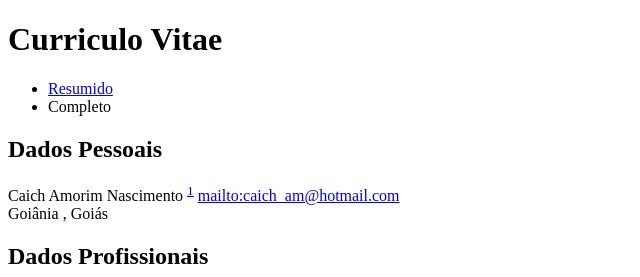
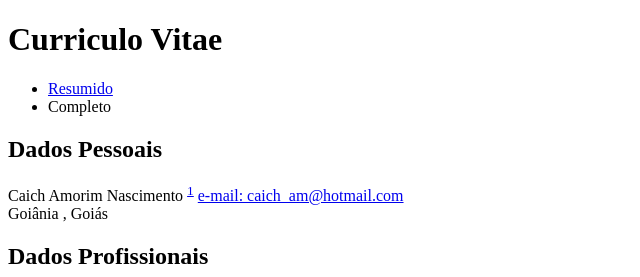
Before and after one commit to Caich23/Caich23.github.io, a plain HTML site: page index.html in a window 1280 px wide. Shown: the top 277 px of the page, 0-640 px from the left. Drawn offline with Linux system fonts and the light colour scheme.

Commit message:
Update index.html

```diff
--- a/index.html
+++ b/index.html
@@ -23,7 +23,7 @@
 				  <span class="family-name">Nascimento</span>
 				<sup><a href="#1-fn" id="fn1" title="veja o rodapé">1</a></sup>
 
-				 <a class="email" href="mailto:caich_am@hotmail.com">mailto:caich_am@hotmail.com</a>
+				 <a class="email" href="mailto:caich_am@hotmail.com">e-mail: caich_am@hotmail.com</a>
 
 				<div class="adr">
 				  <span class="locality">Goiânia</span>
```
